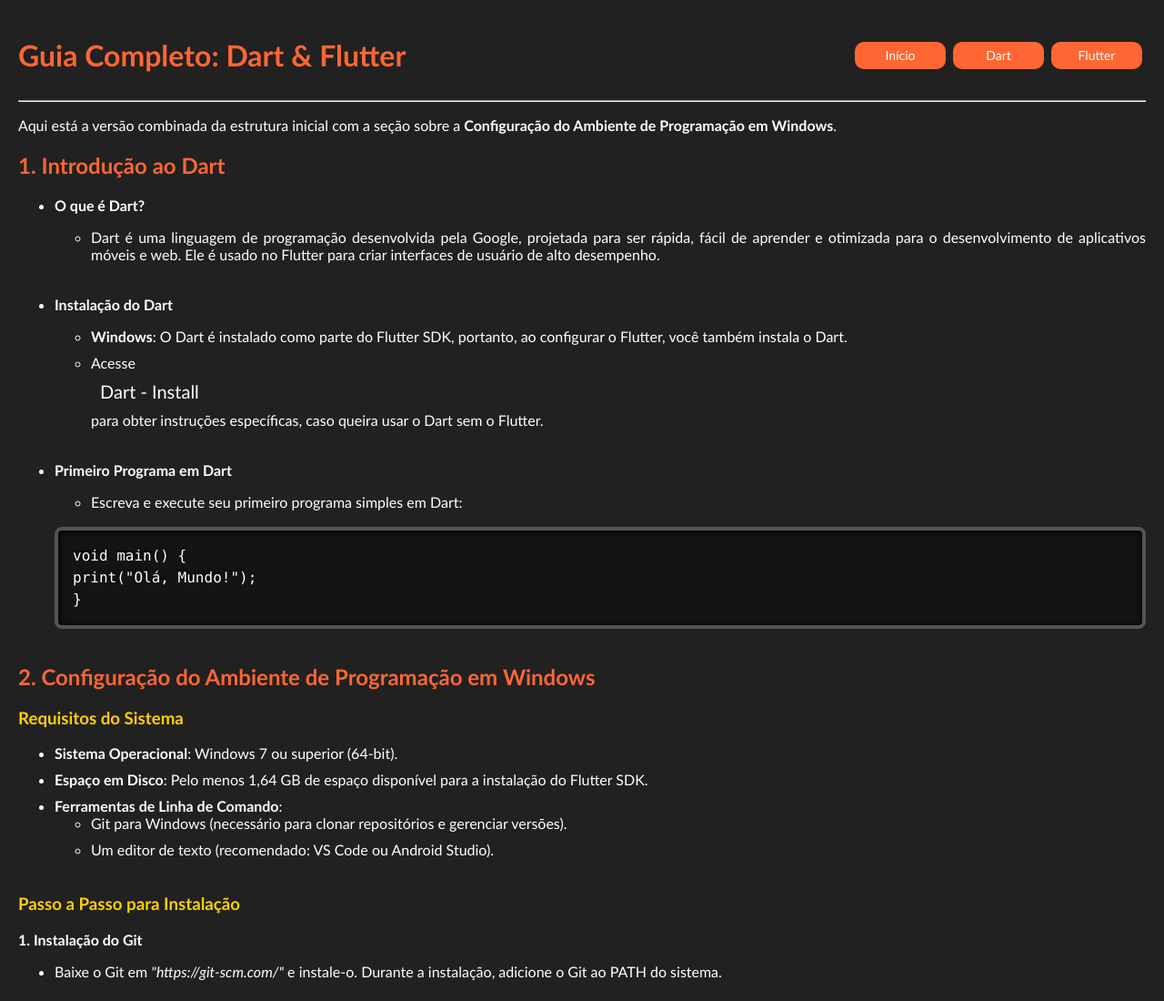
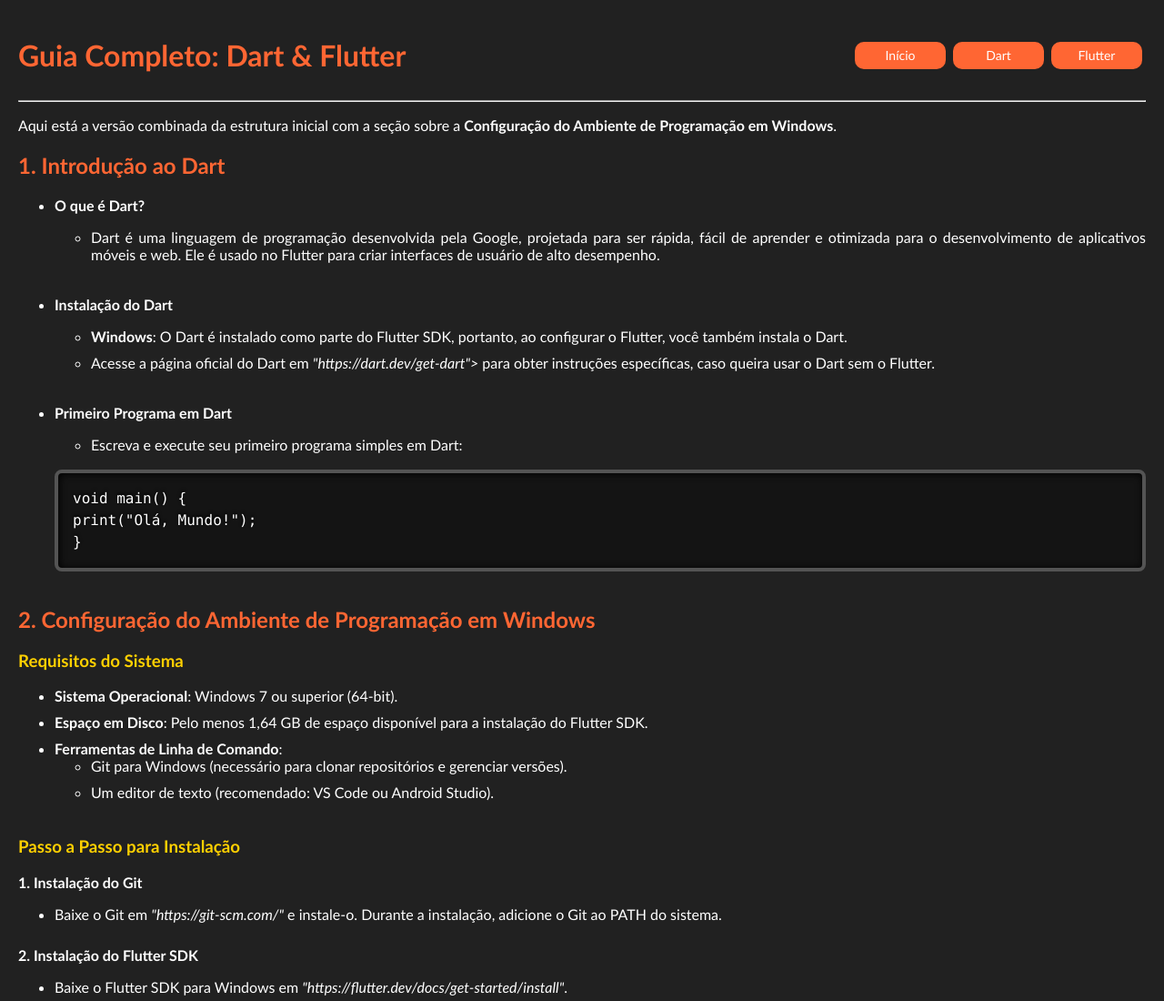
Before and after one commit to maccleyton/guide, a plain HTML site: page 5-dart/pag1.html in a window 1280 px wide. Shown: the top 1100 px of the page at 91% size. Drawn offline with Linux system fonts and the light colour scheme.

Commit message:
Update pag1.html

```diff
--- a/5-dart/pag1.html
+++ b/5-dart/pag1.html
@@ -46,7 +46,7 @@
                 <ul>
                     <li><strong>Windows</strong>: O Dart é instalado como parte do Flutter SDK, portanto, ao configurar o
                         Flutter, você também instala o Dart.</li>
-                    <li>Acesse <a href="https://dart.dev/get-dart">Dart - Install</a> para obter instruções específicas, caso
+                    <li>Acesse a página oficial do Dart em <em>"https://dart.dev/get-dart"></em> para obter instruções específicas, caso
                         queira usar o Dart sem o Flutter.</li>
                 </ul>
             </li>
```
